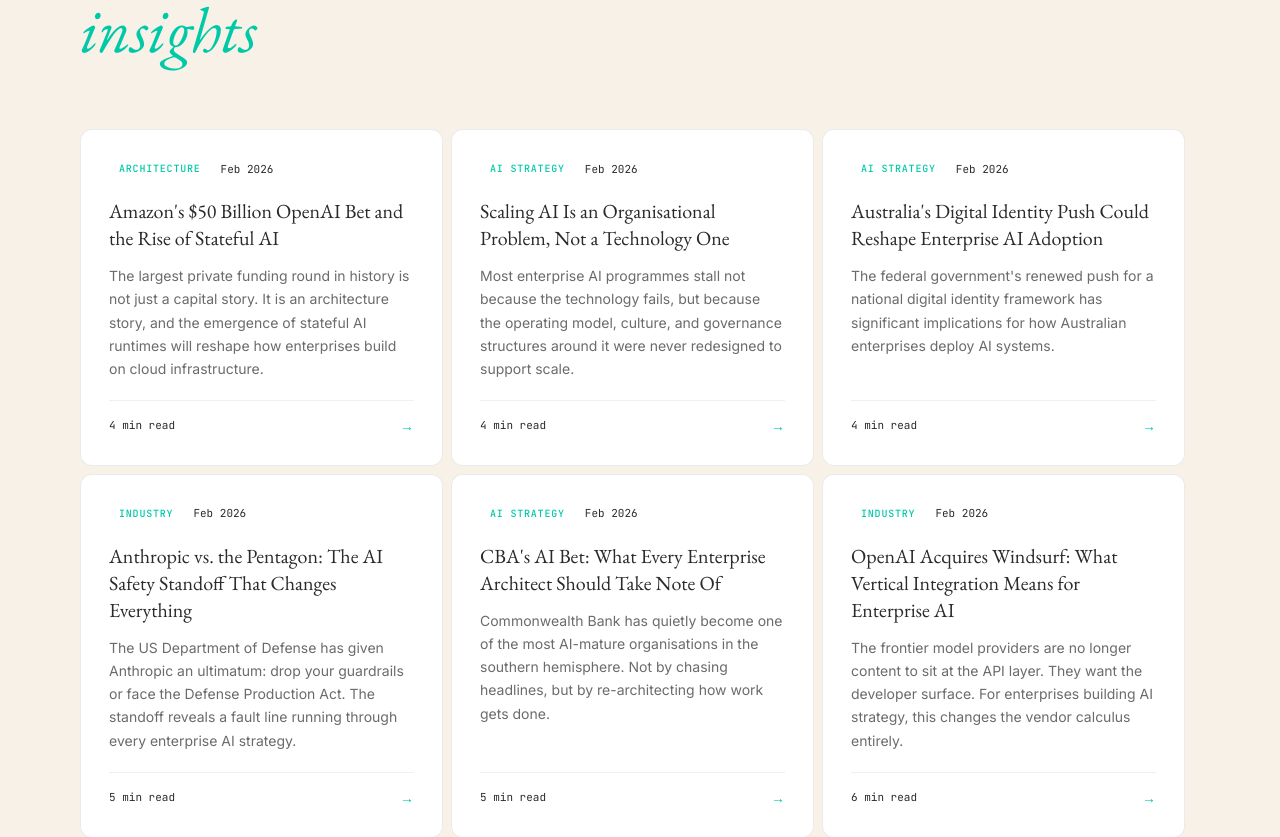
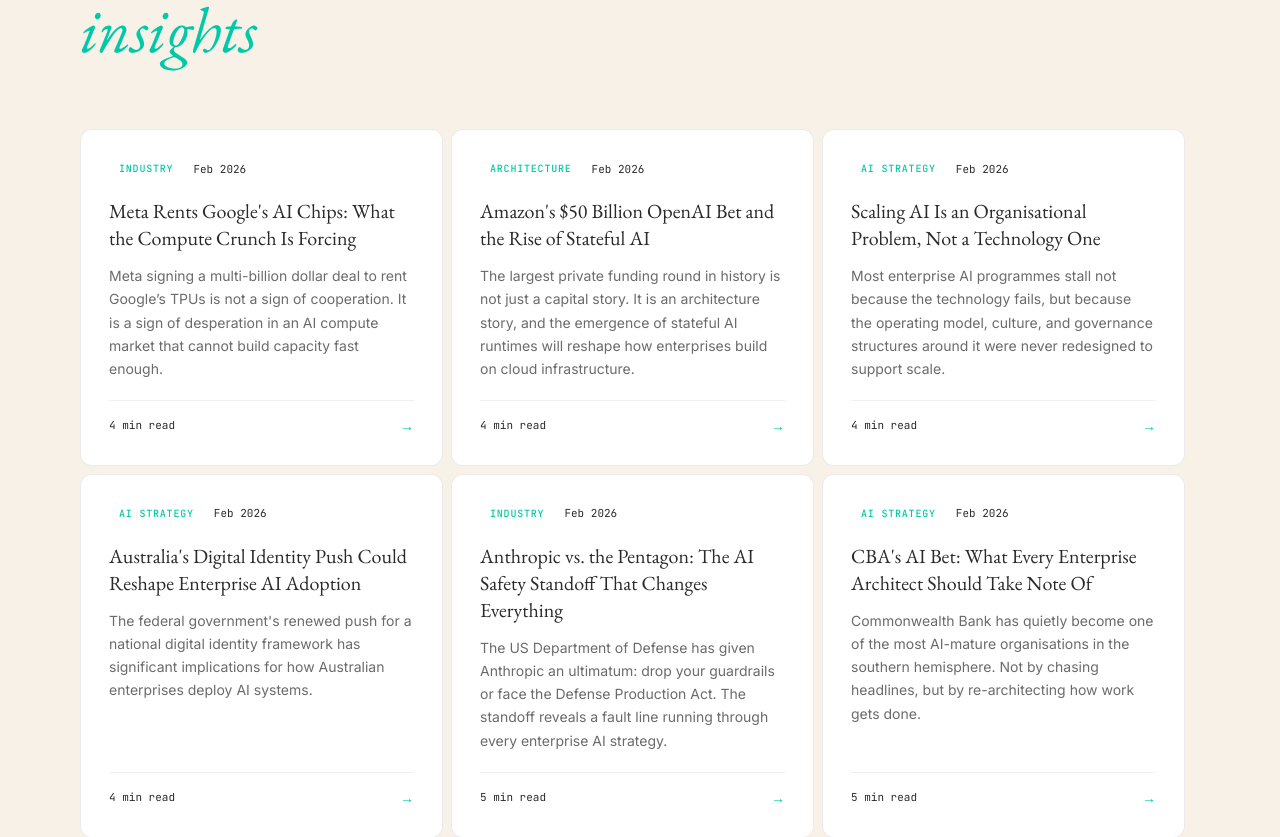
Before and after one commit to SimyV/hostly-landing, a React (Vite) app: page / in a window 1280 px wide. Shown: the part 6000-6837 px from the top of the page. Built offline with nearby package versions, Linux system fonts and the light colour scheme.

Commit message:
content: add article on Meta renting Google TPUs and AI compute crunch
Co-Authored-By: SimyV <62192698+SimyV@users.noreply.github.com>

```diff
--- a/src/data/articles.ts
+++ b/src/data/articles.ts
@@ -9,6 +9,38 @@
 }
 
 export const articles: Article[] = [
+  {
+    slug: 'meta-google-tpu-deal-ai-compute-wars',
+    tag: 'Industry',
+    date: 'Feb 2026',
+    readTime: '4 min',
+    title: "Meta Rents Google's AI Chips: What the Compute Crunch Is Forcing",
+    excerpt:
+      'Meta signing a multi-billion dollar deal to rent Google\u2019s TPUs is not a sign of cooperation. It is a sign of desperation in an AI compute market that cannot build capacity fast enough.',
+    body: `<p>Two of the most intense competitors in technology just signed a multi-billion dollar deal that would have been unthinkable eighteen months ago. Meta, which has spent more than a decade building infrastructure to avoid dependence on external platforms, has agreed to rent Google\u2019s custom tensor processing units to train its next generation of AI models. The deal does not signal a new era of collaboration. It signals that demand for AI compute has outstripped supply so severely that even companies with the resources to build their own infrastructure cannot build it fast enough.</p>
+
+<p>Meta is projected to spend $135 billion on AI infrastructure in 2026. It recently signed a $60 billion agreement with AMD for Instinct series GPUs. It has been developing its own custom Meta Training and Inference Accelerator chips with TSMC, though technical challenges have reportedly delayed that programme. And now it is renting compute from a direct competitor. When a company with this level of capital and engineering talent still needs to look outside for capacity, the supply constraint is structural, not temporary.</p>
+
+<h2>The compute supply chain is fracturing</h2>
+
+<p>This deal sits alongside another development that reshapes the AI compute landscape in a different direction. DeepSeek, the Chinese AI lab whose efficiency-focused models disrupted market assumptions in 2025, has locked US chipmakers out of its upcoming V4 model. Nvidia and AMD were denied the early access that has been standard industry practice for major model releases. Instead, DeepSeek gave that access to Huawei and other domestic chip manufacturers, granting them weeks of optimisation time before the model\u2019s public release.</p>
+
+<p>A senior Trump administration official has alleged that DeepSeek trained V4 on Nvidia\u2019s Blackwell chips inside mainland China, a likely violation of US export controls, and that the company plans to publicly claim it used Huawei chips instead. Whether or not these specific allegations prove accurate, the strategic direction is clear. China\u2019s AI ecosystem is building independence from US hardware at every level, from training silicon to model distribution. The global AI compute supply chain is not just tight. It is actively fracturing along geopolitical lines.</p>
+
+<p>For enterprise technology leaders, these two stories together paint a picture that demands attention. The assumption that AI compute would follow the trajectory of cloud compute, steadily becoming cheaper, more abundant, and more commoditised, is not holding. Instead, compute is becoming scarcer, more contested, and more politically entangled.</p>
+
+<h2>Google\u2019s quiet infrastructure play</h2>
+
+<p>The Meta deal is a significant win for Google\u2019s cloud division. Google has historically kept its TPUs primarily for internal use and select cloud customers. Opening them to a competitor of Meta\u2019s scale represents a strategic pivot: Google is positioning its custom silicon as a third option in an AI compute market dominated by Nvidia. Some Google Cloud executives reportedly estimate that expanding TPU sales could capture as much as ten per cent of Nvidia\u2019s annual revenue.</p>
+
+<p>Google\u2019s latest Ironwood TPU series can scale a single AI server pod to over 9,000 chips connected by high-speed interconnects, delivering performance that Google claims exceeds competitors by more than 100 times on key benchmarks. If that performance translates to production workloads, Google has a genuine alternative to offer the market, not just a fallback for companies that cannot secure enough Nvidia GPUs.</p>
+
+<p>Anthropic has already committed to a deal worth tens of billions of dollars for access to one million Google TPUs. With Meta now added to the customer base, Google\u2019s AI infrastructure business is becoming a serious revenue line rather than an internal cost centre. The competitive dynamics in cloud AI are shifting, and Australian enterprises with Google Cloud relationships may find new leverage in their negotiations as Google invests more aggressively in customer acquisition.</p>
+
+<h2>What enterprises should take from this</h2>
+
+<p>The practical lesson is that AI compute strategy needs to be treated as a board-level concern, not a procurement detail. If the largest technology companies in the world are scrambling for capacity and signing deals with direct competitors to secure it, mid-market enterprises cannot assume that compute will simply be available when they need it. Capacity planning for AI workloads, diversification of compute suppliers, and realistic assessment of infrastructure timelines all need to be part of the enterprise AI strategy. The companies that secure their compute runway now will be the ones that can execute their AI ambitions. The ones that wait may find the runway fully booked.</p>`,
+  },
   {
     slug: 'amazon-openai-50-billion-stateful-ai',
     tag: 'Architecture',
```
